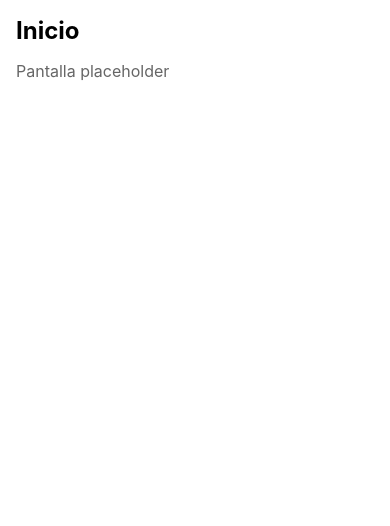
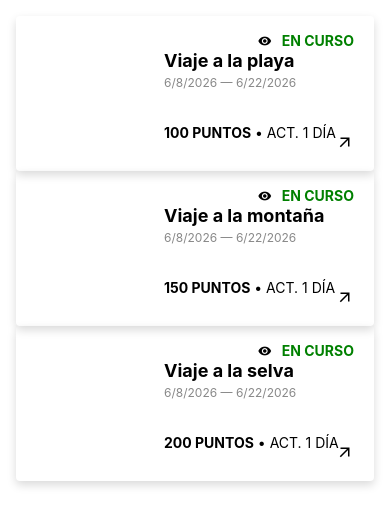
Before and after one commit to EnzoSapienza/bitacora-hybrid, a React Native app: screen / in a window 390 px wide. Shown: the top 526 px of the page. Built offline with nearby package versions, Linux system fonts and the light colour scheme.

Commit message:
Conexión realizada (?)

```diff
--- a/package.json
+++ b/package.json
@@ -3,8 +3,10 @@
   "version": "1.0.0",
   "main": "index.ts",
   "dependencies": {
+    "@expo/vector-icons": "^15.0.2",
     "@react-navigation/native": "^7.3.2",
     "@react-navigation/native-stack": "^7.17.4",
+    "date-fns": "^4.4.0",
     "expo": "^56.0.11",
     "expo-dev-client": "~56.0.20",
     "expo-status-bar": "~56.0.4",
--- /dev/null
+++ b/src/components/travel_card/TravelCard.tsx
@@ -0,0 +1,156 @@
+import Travel from "@/types/models/travel";
+import { Pressable, Image, StyleSheet, View, Text } from "react-native";
+import { MaterialIcons } from "@expo/vector-icons";
+import { useState } from "react";
+import { getTimeSinceText } from "../utils/date";
+
+const styles = StyleSheet.create({
+    card: {
+        height: 155,
+        borderRadius: 4,
+        flexDirection: "row",
+        overflow: "hidden",
+        shadowColor: "#000",
+        shadowOffset: {
+            width: 0,
+            height: 4,
+        },
+        shadowOpacity: 0.15,
+        shadowRadius: 10,
+        padding: 12,
+
+        elevation: 6,
+    },
+
+    image: {
+        width: 120,
+        height: "100%",
+    },
+
+    content: {
+        flex: 1,
+        paddingTop: 22,
+        paddingBottom: 18,
+        paddingHorizontal: 16,
+
+        justifyContent: "space-between",
+    },
+
+    title: {
+        fontSize: 18,
+        fontWeight: "700",
+    },
+
+    subtitle: {
+        marginTop: 4,
+        color: "#888",
+        fontSize: 12,
+    },
+
+    footer: {
+        flexDirection: "row",
+        alignItems: "center",
+    },
+
+    bold: {
+        fontWeight: "700",
+    },
+
+    normal: {
+        fontWeight: "400",
+    },
+
+    topRight: {
+        position: "absolute",
+        top: 16,
+        right: 20,
+
+        flexDirection: "row",
+        alignItems: "center",
+        gap: 10,
+    },
+
+    bottomRight: {
+        position: "absolute",
+        right: 20,
+        bottom: 20,
+    },
+
+    onCourse: {
+        color: "green",
+        fontWeight: "700",
+    },
+
+    finalized: {
+        color: "grey",
+        fontWeight: "700",
+    },
+
+    planning: {
+        color: "blue",
+        fontWeight: "700",
+    },
+});
+
+type TravelCardProps = {
+    travel: Travel;
+    onPress?: () => void;
+};
+
+const TravelCard = ({ travel, onPress }: TravelCardProps) => {
+    const now = new Date();
+
+    let completion = "";
+    let completionStyle = {};
+
+    if (now < travel.startDate) {
+        completion = "PLANIFICANDO";
+        completionStyle = styles.planning;
+    } else if (now >= travel.startDate && now <= travel.endDate) {
+        completion = "EN CURSO";
+        completionStyle = styles.onCourse;
+    } else {
+        completion = "FINALIZADO";
+        completionStyle = styles.finalized;
+    }
+
+    return (
+        <Pressable style={styles.card} onPress={onPress}>
+            <Image source={{ uri: travel.imageUrl || "" }} style={styles.image} />
+
+            <View style={styles.content}>
+                <View>
+                    <Text style={styles.title}>{travel.name}</Text>
+                    <Text style={styles.subtitle}>
+                        {travel.startDate.toLocaleDateString()}
+                        {" — "}
+                        {travel.endDate.toLocaleDateString()}
+                    </Text>
+                </View>
+
+                <View style={styles.footer}>
+                    <Text>
+                        <Text style={styles.bold}>
+                            {travel.pointsCount} PUNTOS
+                        </Text>
+
+                        {!travel.updatedAt || " • ACT. " + getTimeSinceText(travel.updatedAt)}
+                    </Text>
+                </View>
+            </View>
+
+            <View style={styles.topRight}>
+                <MaterialIcons name="visibility" size={14} />
+                <Text style={completionStyle}>{completion}</Text>
+            </View>
+
+            <MaterialIcons
+                name="arrow-outward"
+                size={18}
+                style={styles.bottomRight}
+            />
+        </Pressable>
+    );
+};
+
+export default TravelCard;
--- /dev/null
+++ b/src/components/utils/date.ts
@@ -0,0 +1,13 @@
+import { formatDistanceToNow } from "date-fns";
+import { es } from "date-fns/locale";
+
+const getTimeSinceText = (updatedAt?: string | Date) => {
+    if (!updatedAt) return null;
+
+    return formatDistanceToNow(new Date(updatedAt), {
+        addSuffix: false,
+        locale: es,
+    }).toUpperCase();
+};
+
+export { getTimeSinceText };
--- a/src/screens/app/HomeScreen.tsx
+++ b/src/screens/app/HomeScreen.tsx
@@ -1,16 +1,73 @@
-import { View, Text, StyleSheet } from "react-native";
+import TravelCard from "@/components/travel_card/TravelCard";
+import Travel from "@/types/models/travel";
+import { View, Text, StyleSheet, FlatList } from "react-native";
+
+const styles = StyleSheet.create({
+    container: { flex: 1, padding: 16, backgroundColor: "#fff" },
+    title: { fontSize: 24, fontWeight: "bold", marginBottom: 16 },
+    subtitle: { fontSize: 16, color: "#666" },
+});
+
 
 export default function HomeScreen() {
-  return (
-    <View style={styles.container}>
-      <Text style={styles.title}>Inicio</Text>
-      <Text style={styles.subtitle}>Pantalla placeholder</Text>
-    </View>
-  );
+    const travels: Travel[] = [
+        {
+            id: "1",
+            description: "Un viaje increíble a la playa con amigos.",
+            ownerId: "user123",
+            name: "Viaje a la playa",
+            imageUrl: "",
+            startDate: new Date(new Date().getTime() - 7 * 24 * 60 * 60 * 1000),
+            endDate: new Date(new Date().getTime() + 7 * 24 * 60 * 60 * 1000),
+            pointsCount: 100,
+            updatedAt: new Date(new Date().getTime() - 24 * 60 * 60 * 1000),
+            durationDays: 14,
+            privileges: null,
+            visibility: "PUBLIC",
+        },
+        {
+            id: "2",
+            description: "Otro viaje emocionante a la montaña.",
+            ownerId: "user456",
+            name: "Viaje a la montaña",
+            imageUrl: "",
+            startDate: new Date(new Date().getTime() - 7 * 24 * 60 * 60 * 1000),
+            endDate: new Date(new Date().getTime() + 7 * 24 * 60 * 60 * 1000),
+            pointsCount: 150,
+            updatedAt: new Date(new Date().getTime() - 24 * 60 * 60 * 1000),
+            durationDays: 14,
+            privileges: null,
+            visibility: "PUBLIC",
+        },
+        {
+            id: "3",
+            description: "Un viaje increíble a la selva.",
+            ownerId: "user789",
+            name: "Viaje a la selva",
+            imageUrl: "",
+            startDate: new Date(new Date().getTime() - 7 * 24 * 60 * 60 * 1000),
+            endDate: new Date(new Date().getTime() + 7 * 24 * 60 * 60 * 1000),
+            pointsCount: 200,
+            updatedAt: new Date(new Date().getTime() - 24 * 60 * 60 * 1000),
+            durationDays: 14,
+            privileges: null,
+            visibility: "PUBLIC",
+        }
+    ]
+
+    return (
+        <FlatList
+            data={travels}
+            keyExtractor={(item) => item.id}
+            renderItem={({ item }) => (
+                <TravelCard
+                    travel={item}
+                    onPress={() => { }}
+                />
+            )}
+            contentContainerStyle={{
+                padding: 16,
+            }}
+        />
+    );
 }
-
-const styles = StyleSheet.create({
-  container: { flex: 1, padding: 16, backgroundColor: "#fff" },
-  title: { fontSize: 24, fontWeight: "bold", marginBottom: 16 },
-  subtitle: { fontSize: 16, color: "#666" },
-});
--- a/src/types/models.ts
+++ /dev/null
@@ -1,3 +0,0 @@
-/**
- * Tipos genéricos compartidos por la app
- */
--- /dev/null
+++ b/src/types/models/travel.ts
@@ -0,0 +1,16 @@
+type Travel = {
+    id: string;
+    name: string;
+    description: string;
+    ownerId: string;
+    imageUrl: string | null;
+    startDate: Date;
+    endDate: Date;
+    pointsCount: number;
+    durationDays: number;
+    visibility: 'PRIVATE' | 'PUBLIC' | 'FOLLOWERS';
+    privileges: string[] | null;
+    updatedAt: Date | null;
+};
+
+export default Travel;
--- a/tsconfig.json
+++ b/tsconfig.json
@@ -2,9 +2,8 @@
   "extends": "expo/tsconfig.base",
   "compilerOptions": {
     "strict": true,
-    "baseUrl": ".",
     "paths": {
-      "@/*": ["src/*"]
+      "@/*": ["./src/*"]
     }
   }
 }
```
Also changed, not shown: 1 other file (tests, documents, lock files or other folders).
